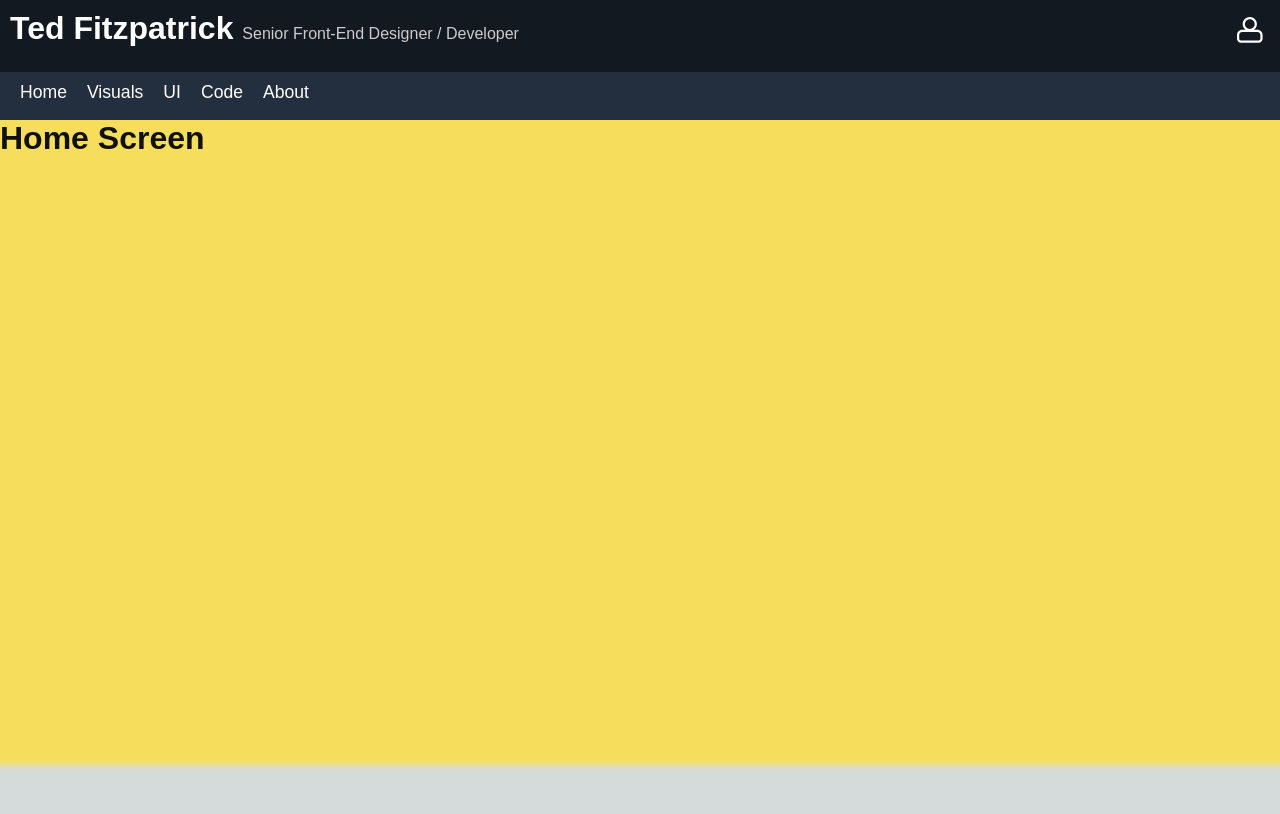
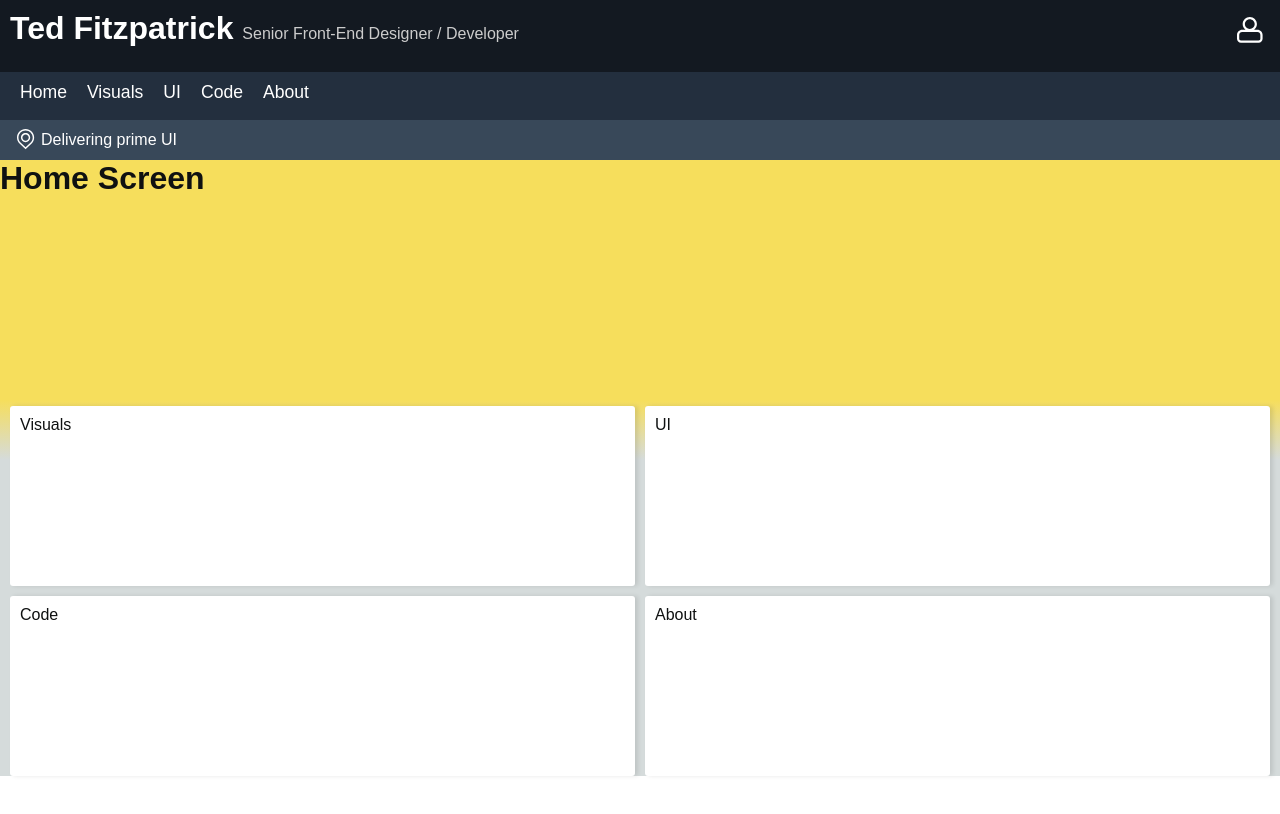
Before and after one commit to tedfitzpatrick/portfoliosite, a React (Create React App) app in the folder portfoliosite/: page / in a window 1280 px wide. Shown: the top 814 px of the page. Built offline with nearby package versions, Linux system fonts and the light colour scheme; a web font is replaced by a local one.

Commit message:
started home screen

```diff
--- a/portfoliosite/src/App.css
+++ b/portfoliosite/src/App.css
@@ -5,7 +5,7 @@
   box-sizing: border-box;
 }
 
-html, body {
+html {
   height: 100%;
 
 }
@@ -18,15 +18,24 @@ body {
   font-family: 'Amazon Ember Mono', sans-serif;
   font-family: 'Amazon Ember V2', sans-serif;
   color: #0F1111;
+  width: 100vw;
+  overflow-x: none;
 }
+
+element::-webkit-scrollbar {
+    display: none; /* for Chrome, Safari, and Opera */
+}
+
 
 #root {
   margin: 0;
   padding: 0;
-  height: 100%;
+
+  /* height: 100%;  */
 }
 .App {
-  height: 100%;
+  /* height: 100%; */
+
 }
 /*
 #131921
@@ -115,6 +124,7 @@ header > h1 > span {
   position: absolute;
   top: 0;
   left: 100%;
+  z-index:100;
   width: 100vw;
   height: 100vh;
   background-color: rgba(0,0,0,0);
@@ -223,16 +233,55 @@ main {
   height:100%;
   background-color: rgba(213,219,219,1);
 }
+.tf-homedelivering {
+  height: 40px;
+  background-color: #384859;
+  color: white;
+  display: flex;
+  align-items: center;
+  padding-left: 41px;
+  position: relative;
+}
+#svgiconmappointer {
+  width:28px;
+  height:auto;
+  position: absolute;
+  top:9px;
+  left:17px;
+}
+#svgiconmappointer g path {
+  fill:white;
+}
+
 .tf-mainwrapper {
   max-width: 1870px;
   height: 100%;
   margin: 0 auto;
-}
-.tf-mainwrapperhome {
-  background: linear-gradient(0deg, rgba(213,219,219,1) 0px, rgba(213,219,219,1) 150px, rgba(246,222,92,1) 160px, rgba(246,222,92,1) 200px);
+  /* padding: 10px; */
 }
 
+.tf-hero {
+  height:300px;
 
+}
+.tf-herohome {
+  background: linear-gradient(0deg, rgba(213,219,219,1) 0%, rgba(246,222,92,1) 20%, rgba(246,222,92,1) 30%);
+}
+.tf-cards {
+  display: grid;
+  grid-template-columns: 1fr 1fr;
+  gap: 10px;
+  margin: -54px 10px 10px 10px;
+}
+.tf-card {
+  background-color: white;
+  border-radius: 3px;
+  box-shadow: 3px 0 4px rgba(0,0,0,.1);
+  height: 180px;
+  /* width: 45%;
+  margin-right: 10px; */
+  padding: 10px;
+}
 
 
 
--- /dev/null
+++ b/portfoliosite/src/assets/svgiconmappointer.js
@@ -0,0 +1,18 @@
+import React from 'react';
+
+const SvgIconMapPointer = () => {
+return (
+    <svg id="svgiconmappointer" viewBox="0 0 24 24">
+<g>
+	<path d="M7.35,11.3c-2.18,0-3.96-1.77-3.96-3.96s1.77-3.95,3.96-3.95s3.95,1.77,3.95,3.95S9.53,11.3,7.35,11.3z
+		 M7.35,4.64c-1.49,0-2.71,1.21-2.71,2.7c0,1.49,1.21,2.71,2.71,2.71c1.49,0,2.7-1.21,2.7-2.71C10.05,5.86,8.84,4.64,7.35,4.64z"/>
+	<path d="M7.35,17.33l-5.21-4.8C0.75,11.12,0,9.29,0,7.35C0,3.3,3.3,0,7.35,0s7.35,3.3,7.35,7.35
+		c0,1.94-0.75,3.78-2.12,5.16l-0.02,0.02L7.35,17.33z M7.35,1.25c-3.36,0-6.1,2.74-6.1,6.1c0,1.61,0.63,3.13,1.76,4.28l4.34,4
+		l4.35-4.01c1.13-1.15,1.75-2.67,1.75-4.27C13.45,3.99,10.71,1.25,7.35,1.25z"/>
+</g>
+</svg>
+
+
+    )
+};
+export default SvgIconMapPointer;
--- a/portfoliosite/src/screens/HomeScreen.js
+++ b/portfoliosite/src/screens/HomeScreen.js
@@ -1,13 +1,25 @@
 import React from "react";
+
+import SvgIconMapPointer from './../assets/svgiconmappointer';
 
 const HomeScreen = () => {
 
     return (
 
-        <div className="tf-mainwrapper tf-mainwrapperhome">
+        <>
+        <div className="tf-homedelivering"><p><SvgIconMapPointer /> Delivering prime UI</p></div>
+        <div className="tf-mainwrapper">
+        <div className="tf-hero tf-herohome">
         <h1>Home Screen</h1>
         </div>
-
+        <div className="tf-cards">
+        <div className="tf-card">Visuals</div>
+        <div className="tf-card">UI</div>
+        <div className="tf-card">Code</div>
+        <div className="tf-card">About</div>
+        </div>
+        </div>
+        </>
 
 
     );
```
Also changed, not shown: 2 other files (tests, documents, lock files or other folders).
